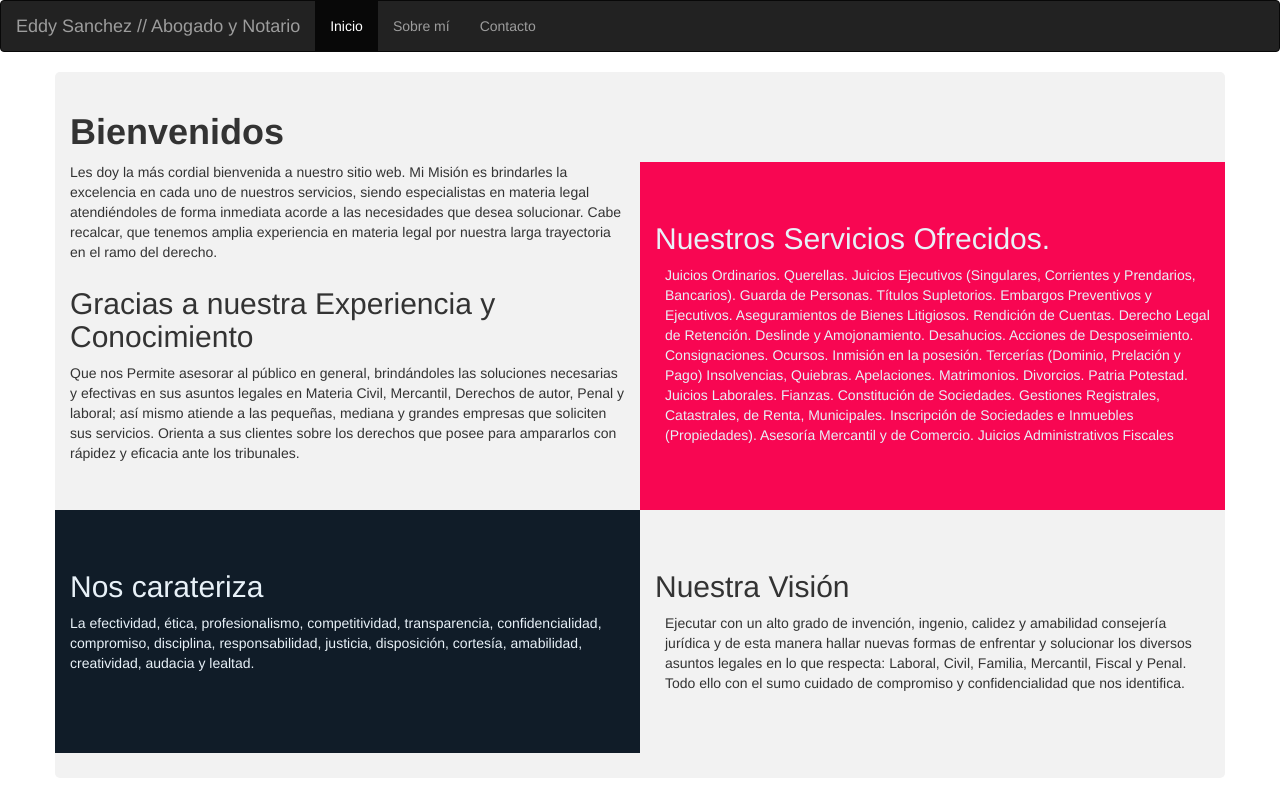
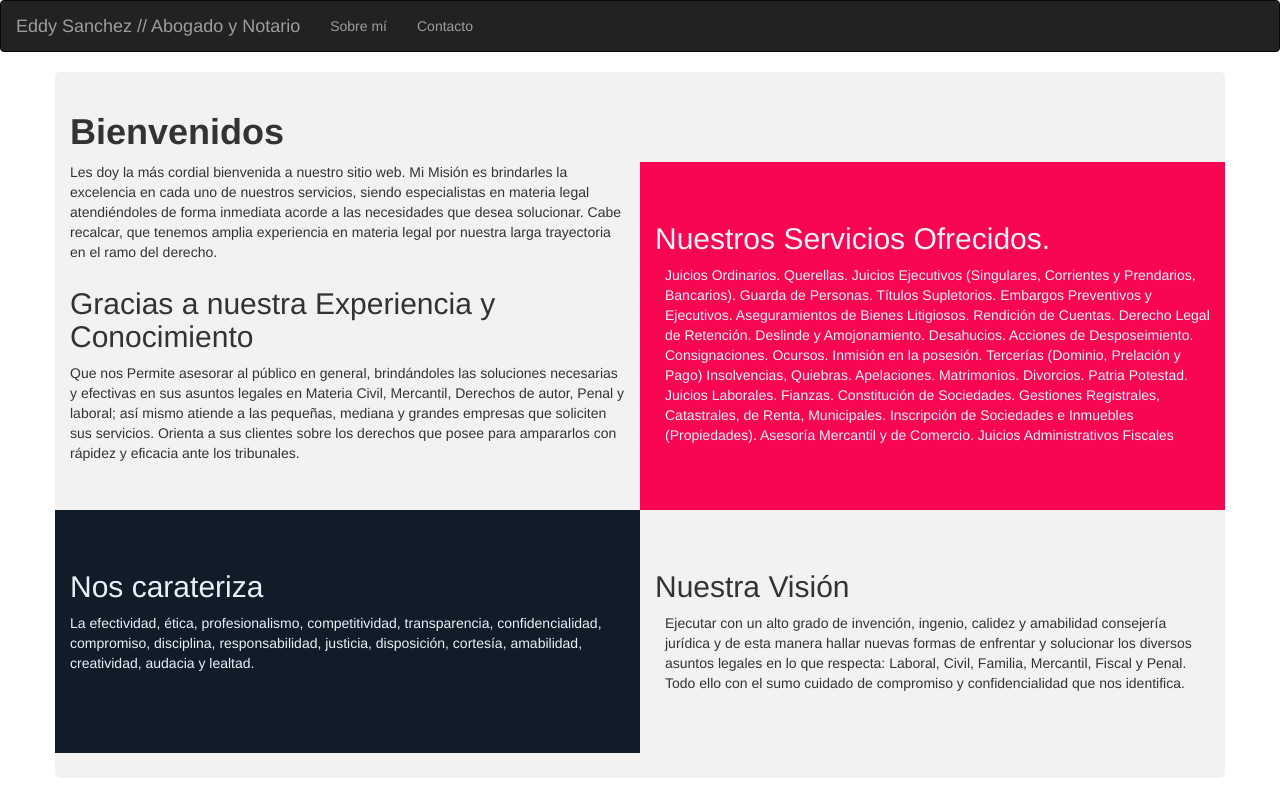
Before and after one commit to LicEddySanchez/Page.Eddy.Sanchez, a plain HTML site: page index.html in a window 1280 px wide. Drawn offline with nearby package versions, Linux system fonts and the light colour scheme.

Commit message:
Update index.html

```diff
--- a/index.html
+++ b/index.html
@@ -16,7 +16,6 @@
           <a class="navbar-brand" href="#">Eddy Sanchez // Abogado y Notario</a>
         </div>
         <ul class="nav navbar-nav">
-          <li class="active"><a href="index.html">Inicio</a></li>
           <li><a href="about.html">Sobre mí</a></li>
           <li><a href="contact.html">Contacto</a></li>
         </ul>
```
